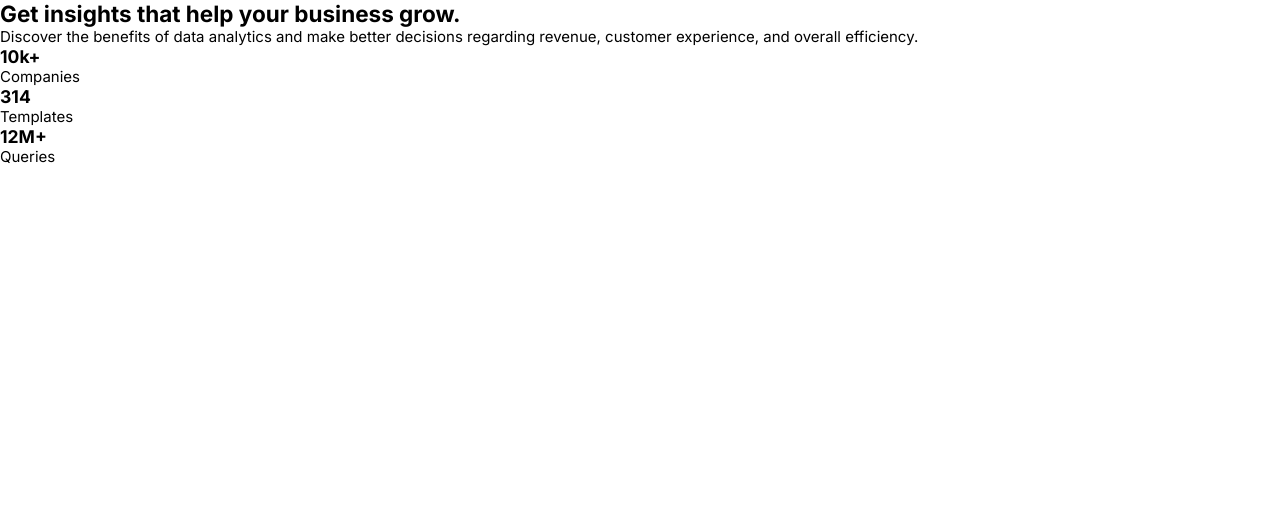
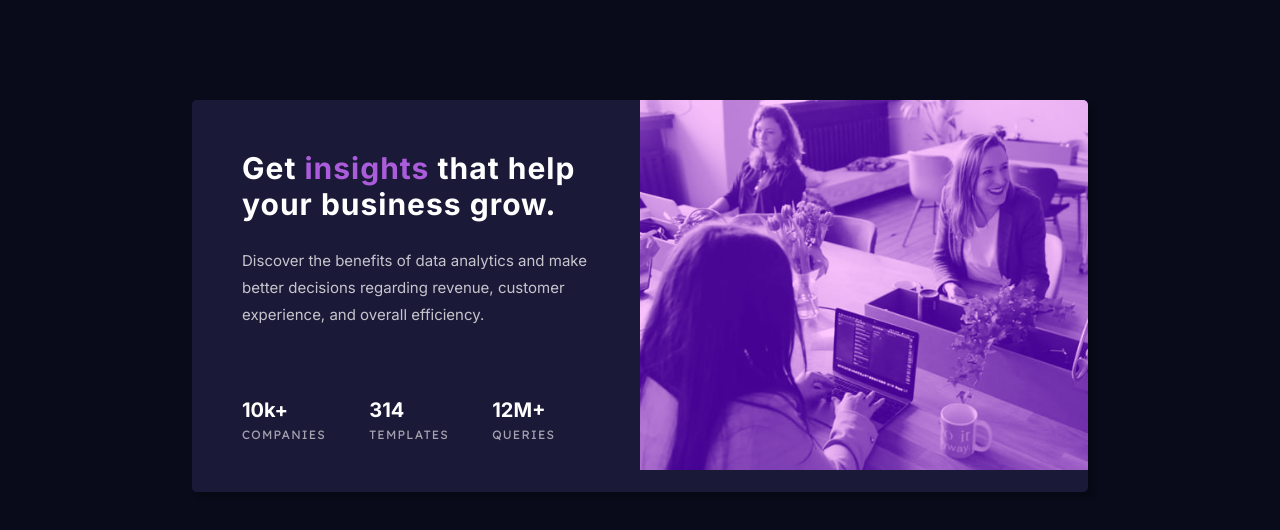
Before and after one commit to abdul-razaq/stats-preview-card, a plain HTML site: page index.html in a window 1280 px wide. Drawn offline with Linux system fonts and the light colour scheme.

Commit message:
finished the desktop view

```diff
--- a/index.html
+++ b/index.html
@@ -42,7 +42,14 @@
 					</div>
 				</div>
 			</div>
-			<div class="image"></div>
+			<div class="image-container">
+				<img
+					class="image"
+					src="images/image-header-desktop.jpg"
+					alt="image-header"
+				/>
+				<div class="overlay"></div>
+			</div>
 		</div>
 	</body>
 </html>
--- a/style.css
+++ b/style.css
@@ -3,6 +3,8 @@
 *::before {
 	margin: 0;
 	padding: 0;
+	border: none;
+	text-decoration: none;
 	box-sizing: inherit;
 }
 
@@ -21,12 +23,95 @@ html {
 }
 
 body {
+	font-family: "Inter", sans-serif;
 	font-size: 1.5rem;
-	font-family: 'Inter', sans-serif;
+	font-weight: 400;
+	background-color: var(--dark-blue-primary);
 	/* font-family: 'Lexend Deca', sans-serif; */
 }
 
+.card {
+	background-color: var(--dark-blue-secondary);
+	width: 70%;
+	min-width: 50%;
+	margin: 10rem auto;
+	box-shadow: 0.5rem 0.5rem 5px rgba(0, 0, 0, 0.25);
+	border-radius: 0.5rem;
+	overflow: hidden;
+	display: flex;
+}
+
+.content {
+	background-color: var(--dark-blue-secondary);
+	width: 50%;
+	padding: 5rem;
+}
+
+.content__heading {
+	color: var(--primary-white);
+	letter-spacing: 1px;
+	line-height: 1.2;
+	font-size: 3rem;
+	margin-bottom: 2.5rem;
+}
+
+.content__heading span {
+	color: var(--accent);
+}
+
+.content__details {
+	color: var(--secondary-white);
+	line-height: 1.8;
+	margin-bottom: 7rem;
+}
+
+.stats-container {
+	width: 90%;
+	display: flex;
+	justify-content: space-between;
+	align-items: center;
+}
+
+.stat {
+}
+
+.stat__heading {
+	color: var(--primary-white);
+	font-weight: 700;
+	font-size: 2rem;
+	margin-bottom: .5rem;
+}
+
+.stat__name {
+	text-transform: uppercase;
+	color: var(--tertiary-white);
+	font-size: 1.2rem;
+	letter-spacing: 1.2px;
+	font-family: "Lexend Deca", sans-serif;
+}
+
+.image-container {
+	width: 50%;
+	height: 100%;
+	position: relative;
+}
+
+.image {
+	width: 100%;
+	height: 100%;
+	display: block;
+}
+
+.overlay {
+	position: absolute;
+	top: 0;
+	left: 0;
+	width: 100%;
+	height: 100%;
+	background-color: var(--accent);
+	opacity: .8;
+	mix-blend-mode: hard-light;
+}
 
 @media screen and (min-width: 375px) {
-
 }
```
